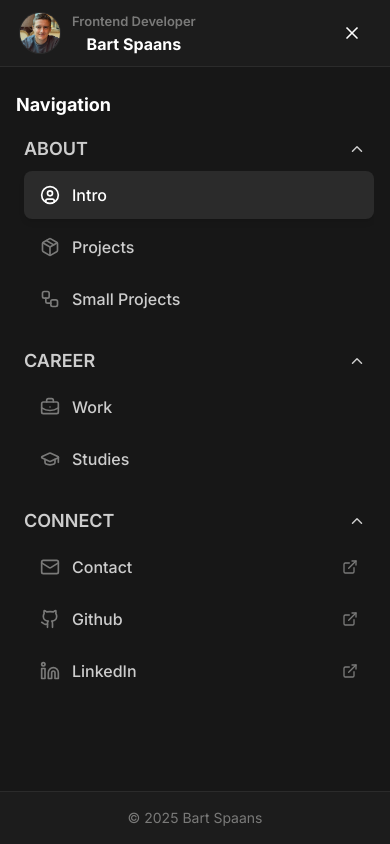
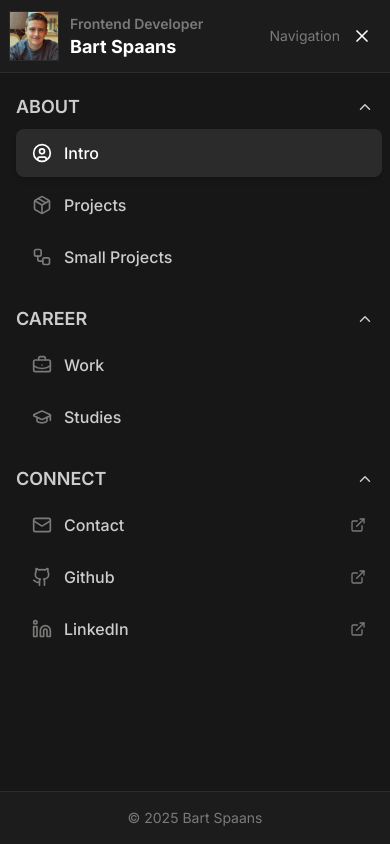
Before and after one commit to spaansba/Portfolio, a Next.js app: page /about in a window 390 px wide. Both pictures are taken after a click on the button 355 px from the left and 36 px from the top of the page. Built offline with nearby package versions, Linux system fonts and the light colour scheme.

Commit message:
changes to mobile navbar

```diff
--- a/src/app/_components/Content/PageHeader/PageHeader.tsx
+++ b/src/app/_components/Content/PageHeader/PageHeader.tsx
@@ -1,29 +1,38 @@
-import React from "react"
-import Image from "next/image"
-import MobileHamburger from "./MobileHamburger"
-import HeaderNavigationDisplay from "./PageHeaderNavigation"
-function Header() {
+"use client";
+import React from "react";
+import Image from "next/image";
+import MobileHamburger from "./MobileHamburger";
+import PageHeaderNavigationDisplay from "./PageHeaderNavigation";
+import {
+  useMobileSidebarActions,
+  useIsMobileSidebarOpen,
+} from "@/stores/MobileSidebarStore";
+import { X } from "lucide-react";
+function PageHeader() {
+  const mobileSidebarActions = useMobileSidebarActions();
+  const isMobileSidebarOpen = useIsMobileSidebarOpen();
+
   const handleHeaderClick = () => {
-    const currentPath = window.location.pathname
-    // If we are on about page scroll smoothly up, otherwise go to about page
+    const currentPath = window.location.pathname;
     if (currentPath.endsWith("/about")) {
       window.scrollTo({
         top: 0,
         behavior: "smooth",
-      })
+      });
     } else {
-      window.location.href = window.location.origin + "/about"
+      window.location.href = window.location.origin + "/about";
     }
-  }
+  };
+
   return (
     <>
-      <div className="px-[10px] py-3 bg-SecondaryGray border-b-[1px] border-r-[1px] flex items-center justify-between border-TertiaryGray">
+      <div className="bg-SecondaryGray border-TertiaryGray flex items-center justify-between border-b-[1px] px-[10px] py-3">
         <button
           aria-label="Go to about me"
-          className="flex items-center gap-3 cursor-pointer"
+          className="flex cursor-pointer items-center gap-3"
           onMouseDown={handleHeaderClick}
         >
-          <div className="relative size-12  overflow-hidden ring-[1px] ring-TertiaryGray flex-shrink-0">
+          <div className="ring-TertiaryGray relative size-12 flex-shrink-0 overflow-hidden ring-[1px]">
             <Image
               draggable={false}
               src="/images/BartSpaans.jpg"
@@ -35,24 +44,38 @@ function Header() {
           </div>
 
           <div className="flex flex-col gap-[2px]">
-            <div className="flex items-center gap-1.5 ">
-              <h3 className="text-[14px] text-TextGray   font-semibold">Frontend Developer</h3>
+            <div className="flex items-center gap-1.5">
+              <h3 className="text-TextGray text-[14px] font-semibold">
+                Frontend Developer
+              </h3>
             </div>
             <div className="flex gap-2">
-              <h2 className="text-white text-[18px] font-bold leading-tight truncate">
+              <h2 className="truncate text-[18px] leading-tight font-bold text-white">
                 Bart Spaans
               </h2>
             </div>
           </div>
         </button>
 
-        <div className="flex gap-1 md:gap-8 items-center">
-          <HeaderNavigationDisplay />
-          <MobileHamburger />
+        <div className="flex items-center gap-1 md:gap-8">
+          <PageHeaderNavigationDisplay />
+          {isMobileSidebarOpen ? (
+            <button
+              onClick={() =>
+                mobileSidebarActions.toggleMobileSidebarOpen(false)
+              }
+              className="hover:bg-TertiaryGray rounded-full p-2 text-white transition-colors"
+              aria-label="Close navigation menu"
+            >
+              <X size={20} />
+            </button>
+          ) : (
+            <MobileHamburger />
+          )}
         </div>
       </div>
     </>
-  )
+  );
 }
 
-export default Header
+export default PageHeader;
--- a/src/app/_components/Content/PageHeader/PageHeaderNavigation.tsx
+++ b/src/app/_components/Content/PageHeader/PageHeaderNavigation.tsx
@@ -1,14 +1,15 @@
-"use client"
-import { useNavigationSelectedPage } from "@/stores/NavigationListStore"
-import React from "react"
-import { motion, AnimatePresence } from "framer-motion"
+"use client";
+import { useNavigationSelectedPage } from "@/stores/NavigationListStore";
+import React from "react";
+import { motion, AnimatePresence } from "framer-motion";
+import { useIsMobileSidebarOpen } from "@/stores/MobileSidebarStore";
 
-function HeaderNavigationDisplay() {
-  const selectedPage = useNavigationSelectedPage()
-
+function PageHeaderNavigationDisplay() {
+  const selectedPage = useNavigationSelectedPage();
+  const isMobileSidebarOpen = useIsMobileSidebarOpen();
   return (
     <AnimatePresence mode="wait">
-      <motion.div
+      <motion.span
         key={selectedPage.name}
         initial={false}
         animate={{ opacity: 1, y: 0 }}
@@ -17,12 +18,12 @@ function HeaderNavigationDisplay() {
           duration: 0.2,
           ease: "easeInOut",
         }}
-        className="text-sm md:text-xl text-TextGray "
+        className="text-TextGray text-sm md:text-xl"
       >
-        {selectedPage.name}
-      </motion.div>
+        {isMobileSidebarOpen ? "Navigation" : selectedPage.name}
+      </motion.span>
     </AnimatePresence>
-  )
+  );
 }
 
-export default HeaderNavigationDisplay
+export default PageHeaderNavigationDisplay;
--- a/src/app/_components/MainWrapper.tsx
+++ b/src/app/_components/MainWrapper.tsx
@@ -6,6 +6,7 @@ import React from "react";
 import Header from "./Content/PageHeader/PageHeader";
 import DesktopNavigation from "./Navigation/DesktopNavigation/DesktopNavigationWrapper";
 import MobileNavigation from "./Navigation/MobileNavigation/MobileNavigationWrapper";
+import PageHeader from "./Content/PageHeader/PageHeader";
 
 function MainWrapper({ children }: { children: React.ReactNode }) {
   const isMobileSidebarOpen = useIsMobileSidebarOpen();
@@ -15,7 +16,7 @@ function MainWrapper({ children }: { children: React.ReactNode }) {
     <div className="grid h-screen grid-rows-[auto_1fr] overflow-hidden">
       {(!isMobile || !isMobileSidebarOpen) && (
         <header className="bg-SecondaryGray sticky top-0 z-30">
-          <Header />
+          <PageHeader />
         </header>
       )}
 
--- a/src/app/_components/Navigation/MobileNavigation/MobileNavigationWrapper.tsx
+++ b/src/app/_components/Navigation/MobileNavigation/MobileNavigationWrapper.tsx
@@ -4,77 +4,23 @@ import {
   useMobileSidebarActions,
 } from "@/stores/MobileSidebarStore";
 import { X } from "lucide-react";
-import Image from "next/image";
 import FooterName from "../../Content/ContentFooter/FooterName";
 import MobileNavigationSection from "./MobileNavigationSection";
 import { useNavigationPageList } from "@/stores/NavigationListStore";
+import PageHeader from "../../Content/PageHeader/PageHeader";
 
 function MobileNavigationWrapper() {
   const isMobileSidebarOpen = useIsMobileSidebarOpen();
   const mobileSidebarActions = useMobileSidebarActions();
   const pages = useNavigationPageList();
 
-  const handleHeaderClick = () => {
-    const currentPath = window.location.pathname
-    // If we are on about page scroll smoothly up, otherwise go to about page
-    if (currentPath.endsWith("/about")) {
-      window.scrollTo({
-        top: 0,
-        behavior: "smooth",
-      })
-    } else {
-      window.location.href = window.location.origin + "/about"
-    }
-    // Close the mobile sidebar
-    mobileSidebarActions.toggleMobileSidebarOpen(false);
-  }
-
   if (!isMobileSidebarOpen) return null;
 
   return (
-    <div className="bg-PrimaryGray fixed inset-0 flex flex-col h-full z-50">
-      {/* Header */}
-      <div className="bg-SecondaryGray border-b border-TertiaryGray px-5 py-3">
-        <div className="flex items-center justify-between">
-          <button
-            aria-label="Go to about me"
-            className="flex items-center gap-3 cursor-pointer"
-            onClick={handleHeaderClick}
-          >
-            <div className="relative size-10 overflow-hidden ring-[1px] ring-TertiaryGray flex-shrink-0 rounded-full">
-              <Image
-                draggable={false}
-                src="/images/BartSpaans.jpg"
-                alt="Profile picture"
-                fill
-                className="object-cover"
-                priority
-              />
-            </div>
+    <div className="bg-PrimaryGray fixed inset-0 z-50 flex h-full flex-col">
+      <PageHeader />
 
-            <div className="flex flex-col gap-[2px]">
-              <h3 className="text-[13px] text-TextGray font-semibold">Frontend Developer</h3>
-              <h2 className="text-white text-[16px] font-bold leading-tight truncate">
-                Bart Spaans
-              </h2>
-            </div>
-          </button>
-
-          <button
-            onClick={() => mobileSidebarActions.toggleMobileSidebarOpen(false)}
-            className="hover:bg-TertiaryGray rounded-full p-2 text-white transition-colors"
-            aria-label="Close navigation menu"
-          >
-            <X size={20} />
-          </button>
-        </div>
-      </div>
-
-      {/* Navigation Content */}
-      <div className="flex-1 overflow-y-auto pb-16 pt-2">
-        <div className="p-4">
-          <h2 className="text-lg font-bold text-white mb-4">Navigation</h2>
-          <ul className="space-y-4">
+      <ul className="flex flex-col overflow-y-auto px-2 py-5">
         {Object.entries(pages).map(([sectionTitle, sectionItems]) => (
           <MobileNavigationSection
             key={sectionTitle}
@@ -83,11 +29,8 @@ function MobileNavigationWrapper() {
           />
         ))}
       </ul>
-        </div>
-      </div>
 
-      {/* Footer */}
-      <div className="border-TertiaryGray bg-SecondaryGray text-TextGray border-t p-4 text-center text-sm mt-auto">
+      <div className="border-TertiaryGray bg-SecondaryGray text-TextGray mt-auto border-t p-4 text-center text-sm">
         <FooterName />
       </div>
     </div>
```
Lines whose indentation alone changed are shown as unchanged.
